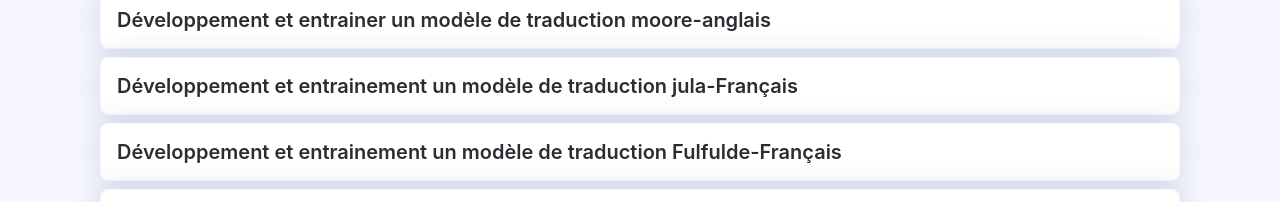
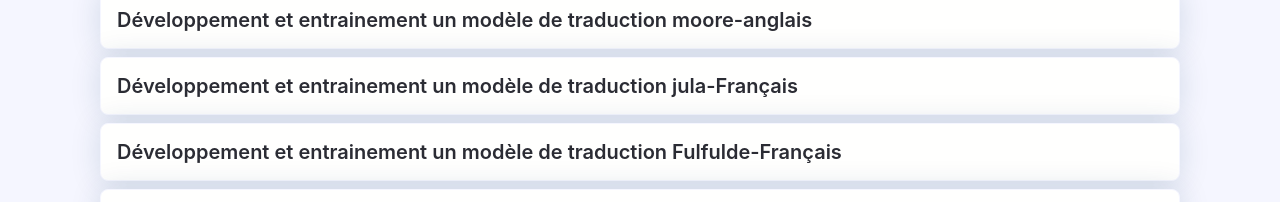
Before and after one commit to traductorlab-bf/traductorlab-bf.github.io, a Jekyll site: the page built from projet-futurs.html, in a window 1280 px wide and 1183 px high. Shown: the part 316-518 px from the top of the window. Built offline with Jekyll 4.4.1, drawn with Linux system fonts in a browser that asks for light colours; nearby versions of some CDN libraries; comment, search, counter and statistics services are not loaded.

Commit message:
Update 2020-05-28-projet-model-moore-en.md

```diff
--- a/_posts/projet-futurs/2020-05-28-projet-model-moore-en.md
+++ b/_posts/projet-futurs/2020-05-28-projet-model-moore-en.md
@@ -1,6 +1,6 @@
 ---
 layout: post
-title: "Développement et entrainer un modèle de traduction moore-anglais"
+title: "Développement et entrainement un modèle de traduction moore-anglais"
 date: 2020-05-28 15:58:00 -0400
 category: projet-futurs
 author: admin
@@ -10,7 +10,7 @@
 -----
 **Merci d'avoir ressenti l'envie de contribuer!**
 
-**Objectif** : Développement et entrainer un modèle de traduction moore-anglais
+**Objectif** : Développement et entrainement un modèle de traduction moore-anglais
 
 **Livrable** :
 
```
